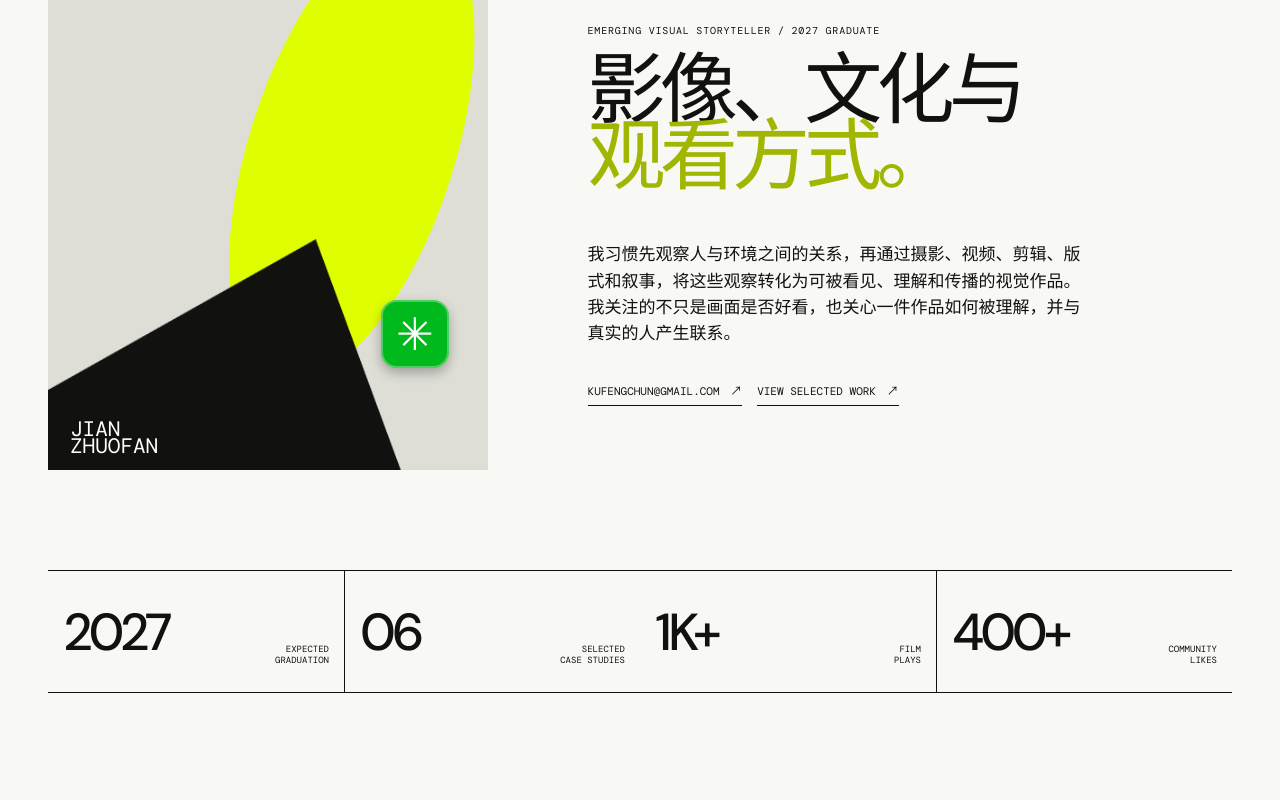
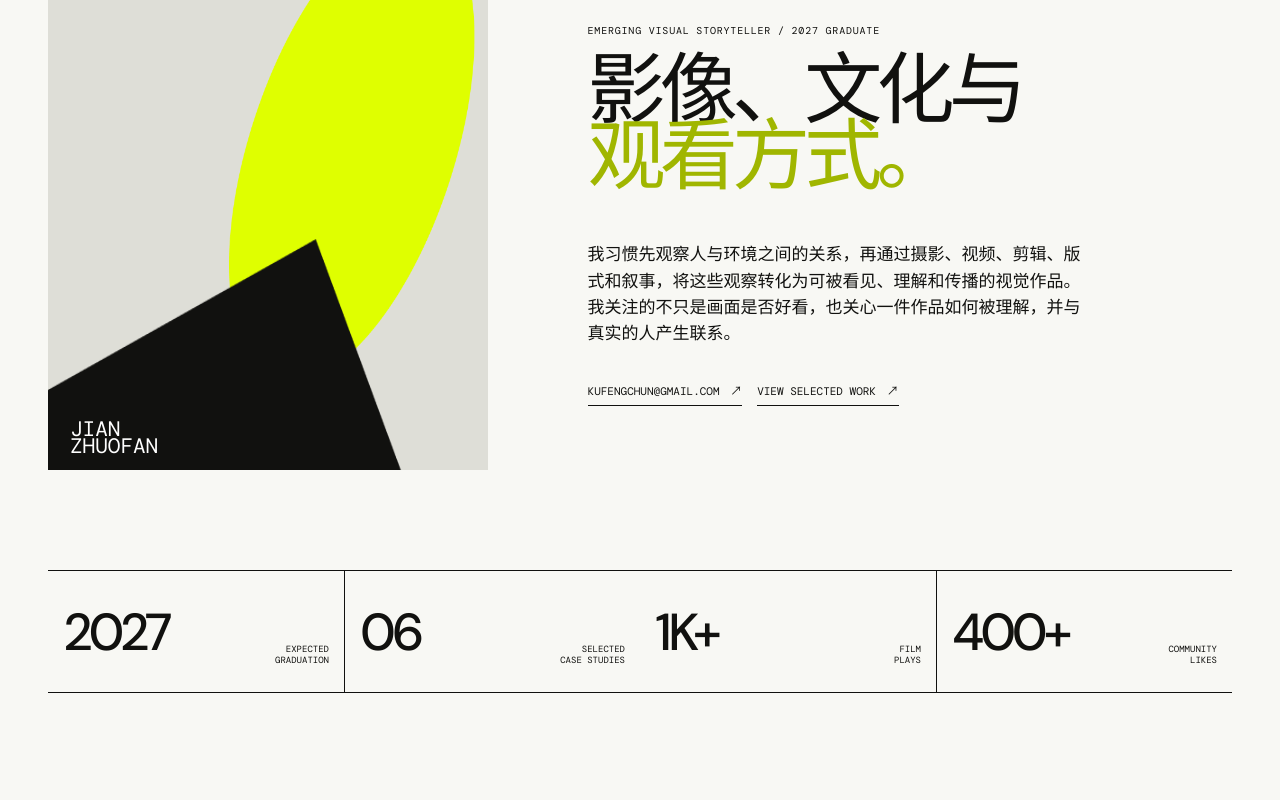
Before and after one commit to kufengchun-maker/windward-portfolio, a React (Vite) app: page / in a window 1280 px wide. Shown: the part 1104-1904 px from the top of the page. Built offline with nearby package versions, Linux system fonts and the light colour scheme; a web font is replaced by a local one.

Commit message:
Remove green block from profile graphic

```diff
--- a/src/main.jsx
+++ b/src/main.jsx
@@ -203,7 +203,7 @@ function App() {
     <section className={aboutRevealed ? 'about page-width is-revealed' : 'about page-width'} id="about">
       <div className="section-tag"><span>( 01 )</span><span>ABOUT / PROFILE</span></div>
       <div className="about__grid">
-        <a className="portrait" href="#about-profile" aria-label="查看简卓凡个人简介" onPointerMove={movePortrait} onPointerLeave={dropPortrait}><img className="portrait__acid" src="/assets/about/Vector.png" alt="" /><img className="portrait__slab" src="/assets/about/Vector-1.png" alt="" /><div className="portrait__shape" /><p>JIAN<br />ZHUOFAN</p><span className="portrait__ring">✳</span><small>WHO I AM ↗</small></a>
+        <a className="portrait" href="#about-profile" aria-label="查看简卓凡个人简介" onPointerMove={movePortrait} onPointerLeave={dropPortrait}><img className="portrait__acid" src="/assets/about/Vector.png" alt="" /><img className="portrait__slab" src="/assets/about/Vector-1.png" alt="" /><div className="portrait__shape" /><p>JIAN<br />ZHUOFAN</p><small>WHO I AM ↗</small></a>
         <div className="about__content">
           <p className="about__kicker">EMERGING VISUAL STORYTELLER / 2027 GRADUATE</p>
           <h2><BouncyText text="影像、文化与" /><br /><strong><BouncyText text="观看方式。" /></strong></h2>
```
